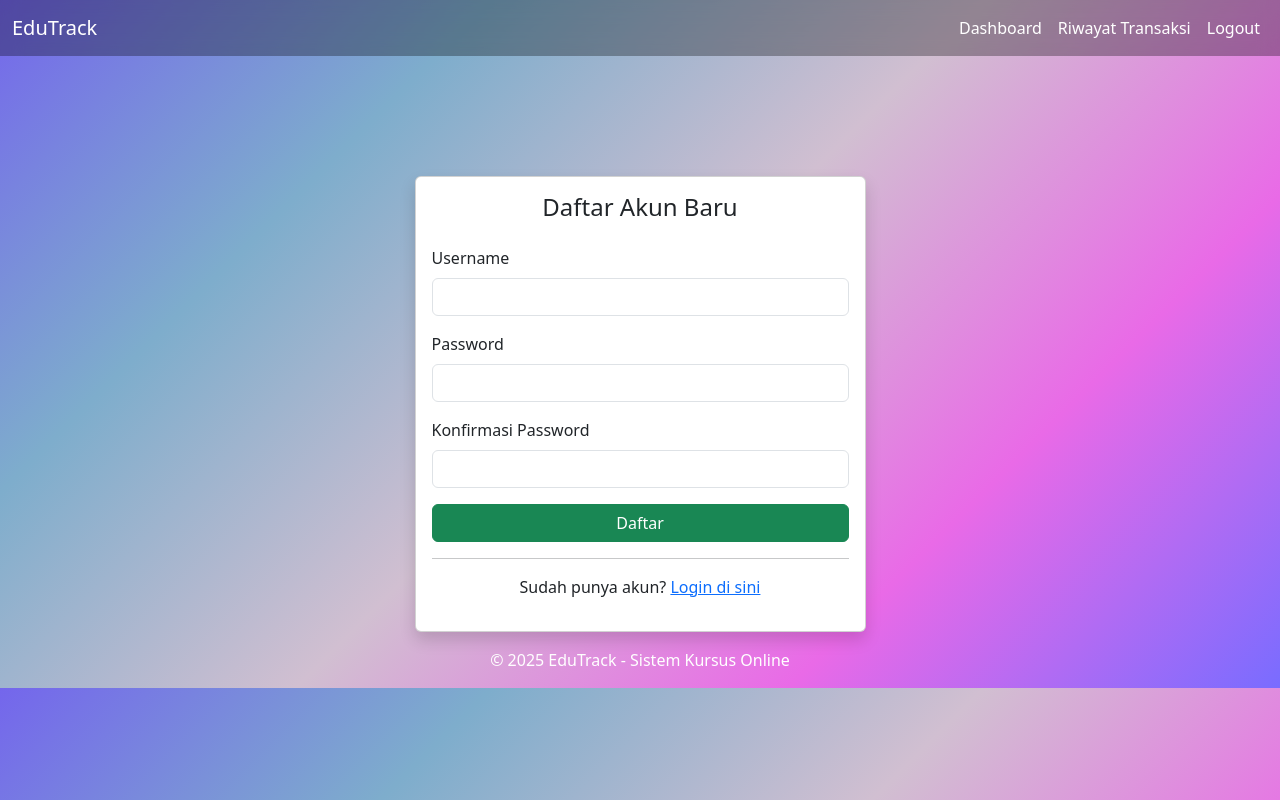
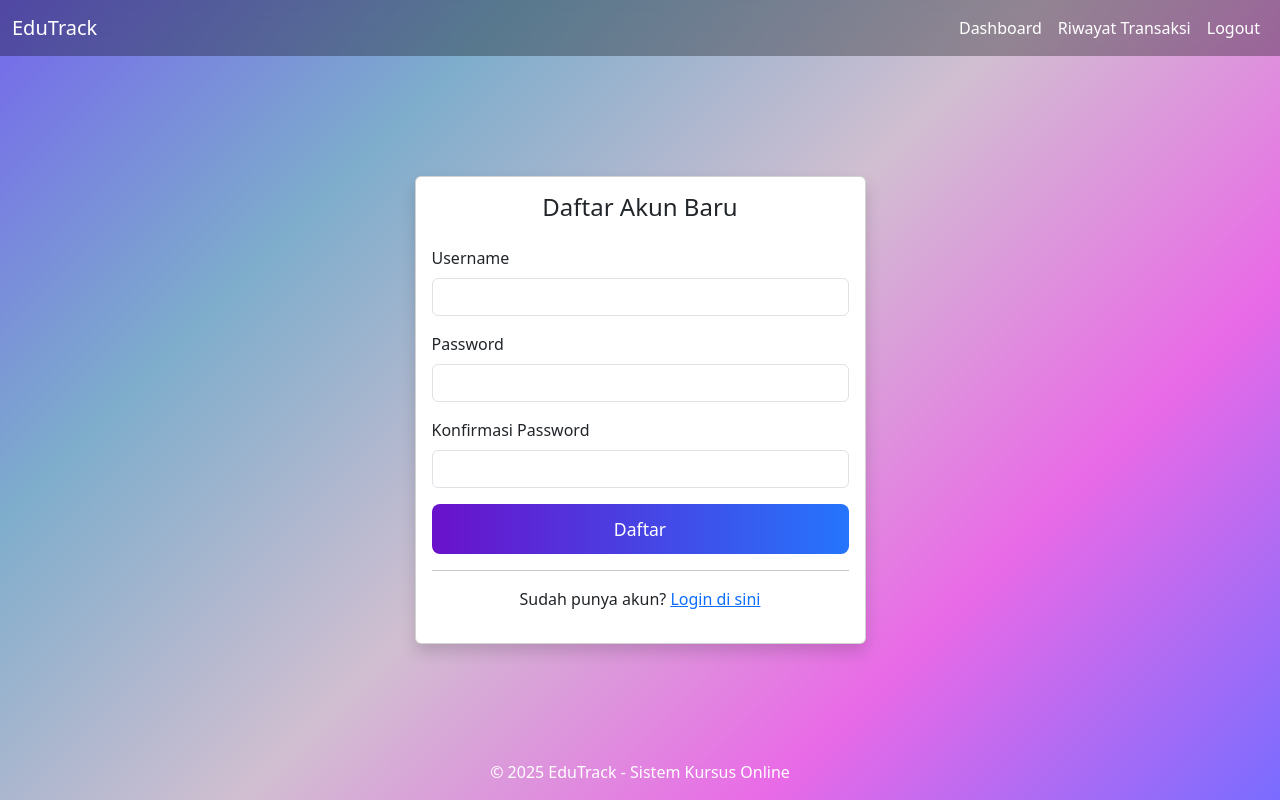
Before and after one commit to Thorrr29/cobapdt, a PHP site: page /register.php in a window 1280 px wide. Run offline with PHP 8.4, Linux system fonts and the light colour scheme.

Commit message:
fix fix fix bgt inimah

```diff
--- a/enroll.php
+++ b/enroll.php
@@ -46,7 +46,7 @@ include 'template/header.php';
 
   <style>
     html, body {
-      height: 110vh;
+      height: 100vh;
       margin: 0;
       padding: 0;
       display: flex;
@@ -55,6 +55,7 @@ include 'template/header.php';
 
     body {
       background: linear-gradient(135deg, rgb(116, 102, 236), rgb(126, 173, 204), rgb(209, 191, 209), #E96AE7, #796CFF);
+      height: 100vh;
 
     }
 
--- a/register.php
+++ b/register.php
@@ -1,41 +1,93 @@
 <?php require_once 'config/db.php';
 $error = $success = "";
- if ($_SERVER['REQUEST_METHOD'] === 'POST') { $username = $_POST['username'];
+if ($_SERVER['REQUEST_METHOD'] === 'POST') {
+  $username = $_POST['username'];
   $password = $_POST['password'];
   $confirm = $_POST['confirm'];
   $role = 'student'; // default role
-  if ($password !== $confirm) { $error = "Konfirmasi password tidak cocok."; }
-  else { $stmt = $pdo->prepare("SELECT id FROM users WHERE username = ?");
+  if ($password !== $confirm) {
+    $error = "Konfirmasi password tidak cocok.";
+  } else {
+    $stmt = $pdo->prepare("SELECT id FROM users WHERE username = ?");
+    $stmt->execute([$username]);
+    if ($stmt->fetch()) {
+      $error = "Username sudah terdaftar.";
+    } else {
+      $hashed = password_hash($password, PASSWORD_BCRYPT);
+      $insert = $pdo->prepare("INSERT INTO users (username, password, role) VALUES (?, ?, ?)");
+      if ($insert->execute([$username, $hashed, $role])) {
+        // Auto login after registration
+        $user_id = $pdo->lastInsertId();
+        session_start();
+        $_SESSION['user_id'] = $user_id;
+        $_SESSION['username'] = $username;
+        $_SESSION['role'] = $role;
+        header("Location: dashboard.php");
+        exit();
+      } else {
+        $error = "Gagal menyimpan data.";
+      }
+    }
+  }
+}
 
-   $stmt->execute([$username]);
-   if ($stmt->fetch()) { $error = "Username sudah terdaftar."; }
-    else { $hashed = password_hash($password, PASSWORD_BCRYPT);
+if (isset($_GET['success'])) {
+  $success = "Registrasi berhasil. Silakan login.";
+}
 
-    $insert = $pdo->prepare("INSERT INTO users (username, password, role) VALUES (?, ?, ?)");
-    if ($insert->execute([$username, $hashed, $role]))
-        { header("Location: register.php?success=1");
-            exit(); }
-            else { $error = "Gagal menyimpan data."; } } } }
-
-    if (isset($_GET['success']))
-        { $success = "Registrasi berhasil. Silakan login."; }
-
-        include 'template/header.php'; ?>
+include 'template/header.php';
+?>
 <!DOCTYPE html>
 <html lang="en">
 <head>
-     <meta charset="UTF-8" /> <meta name="viewport" content="width=device-width, initial-scale=1.0" />
+  <meta charset="UTF-8" />
+  <meta name="viewport" content="width=device-width, initial-scale=1.0" />
   <title>Registrasi EduTrack</title>
   <link href="https://cdn.jsdelivr.net/npm/bootstrap@5.3.0/dist/css/bootstrap.min.css" rel="stylesheet" />
+  <style>
+    html, body {
+      height: 100%;
+    }
+    body {
+      min-height: 100vh;
+      display: flex;
+      flex-direction: column;
+
+    }
+    .main-content {
+      flex: 1 0 auto;
+    }
+    footer {
+      flex-shrink: 0;
+    }
+    .btn-success {
+      background: linear-gradient(90deg, #6a11cb, #2575fc);
+      color: white;
+      border: none;
+      padding: 0.75rem 1.5rem;
+      font-size: 1.1rem;
+      border-radius: 8px;
+      transition: background 0.3s ease;
+    }
+    .btn-success:hover {
+      background: linear-gradient(90deg, #2575fc, #6a11cb);
+      color: white;
+    }
+  </style>
 </head>
 <body class="bg-light">
+  <div class="main-content">
     <div class="container mt-5">
       <div class="row justify-content-center">
-        <div class="col-md-5"> <div class="card shadow">
-        <div class="card-body"> <h4 class="text-center mb-4">Daftar Akun Baru</h4> <?php if ($error): ?>
+        <div class="col-md-5">
+          <div class="card shadow">
+            <div class="card-body">
+              <h4 class="text-center mb-4">Daftar Akun Baru</h4>
+              <?php if ($error): ?>
                 <div class="alert alert-danger"><?= $error ?></div>
-        <?php elseif ($success): ?> <div class="alert alert-success"><?= $success ?></div> <?php endif; ?>
-
+              <?php elseif ($success): ?>
+                <div class="alert alert-success"><?= $success ?></div>
+              <?php endif; ?>
               <form method="POST">
                 <input type="hidden" name="role" value="student">
                 <div class="mb-3">
@@ -52,9 +104,9 @@ $error = $success = "";
                 </div>
                 <button class="btn btn-success w-100">Daftar</button>
               </form>
-
               <hr />
               <p class="text-center">Sudah punya akun? <a href="index.php">Login di sini</a></p>
+            </div>
           </div>
         </div>
       </div>
--- a/sql/schema.sql
+++ b/sql/schema.sql
@@ -5,7 +5,7 @@ CREATE TABLE users (
     id INT AUTO_INCREMENT PRIMARY KEY,
     username VARCHAR(50),
     password VARCHAR(100),
-    role ENUM('admin','student')
+    role ENUM('admin','student') NOT NULL DEFAULT 'student'
 );
 
 CREATE TABLE courses (
```
Also changed, not shown: storage/backup_2025-06-13_19-32-50.sql (added). Lines whose indentation alone changed are shown as unchanged.
